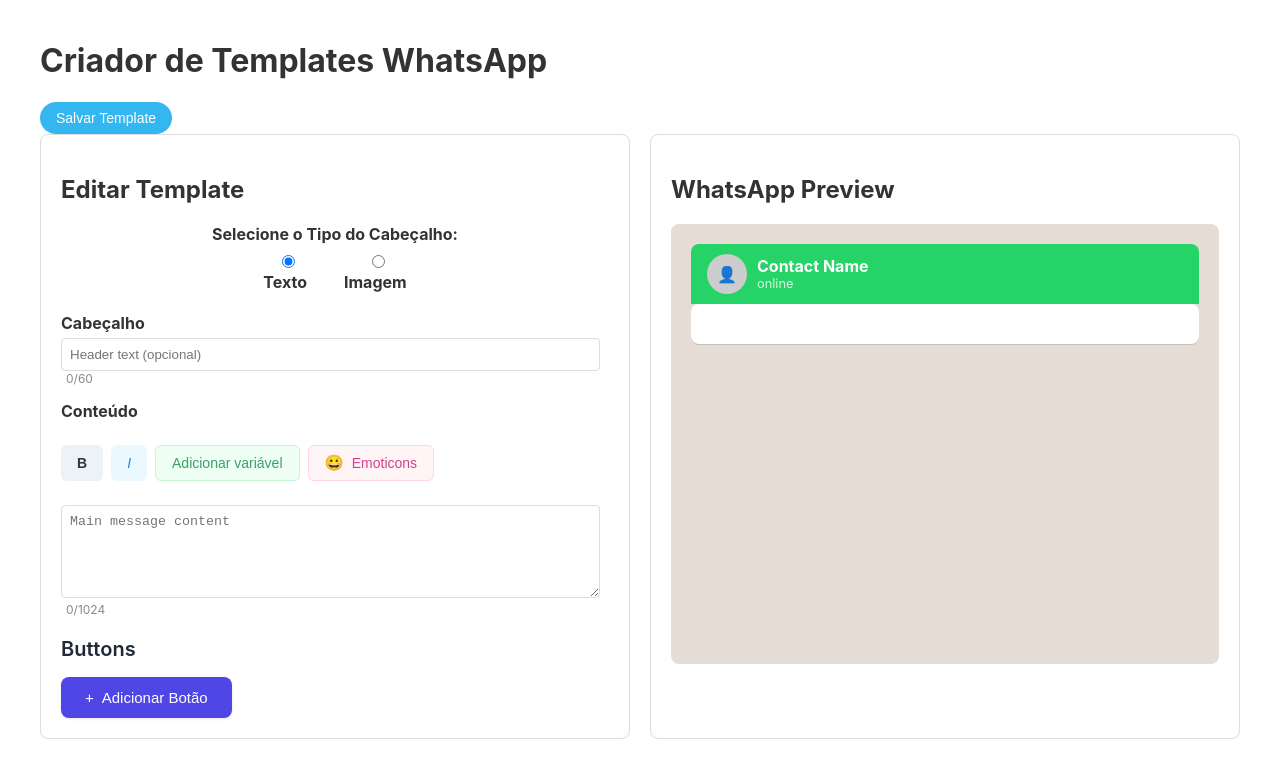
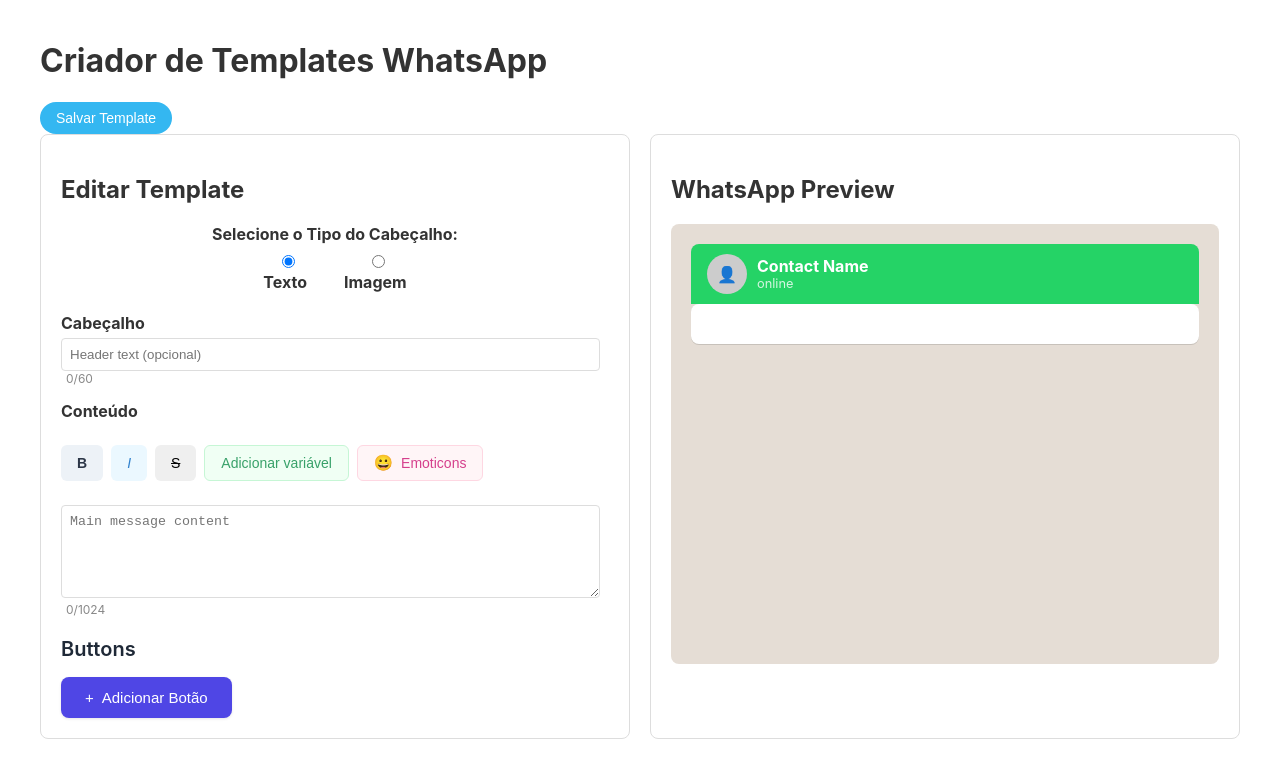
Before and after one commit to evertonzauso777/whatsapp-review, a React (Create React App) app: page / in a window 1280 px wide. Shown: the top 778 px of the page. Built offline with nearby package versions, Linux system fonts and the light colour scheme.

Commit message:
Melhorias projeto

```diff
--- a/src/components/TemplateEditor.js
+++ b/src/components/TemplateEditor.js
@@ -55,6 +55,8 @@ const TemplateEditor = ({ template, setTemplate }) => {
         formatted = value.slice(0, start) + '*' + value.slice(start, end) + '*' + value.slice(end);
       } else if (format === 'italic') {
         formatted = value.slice(0, start) + '_' + value.slice(start, end) + '_' + value.slice(end);
+      } else if (format === 'strikethrough') {
+        formatted = value.slice(0, start) + '~' + value.slice(start, end) + '~' + value.slice(end);
       }
       setTemplate({ ...template, [field]: formatted });
       setTimeout(() => {
@@ -203,6 +205,15 @@ const TemplateEditor = ({ template, setTemplate }) => {
 
           <button
             type="button"
+            onClick={() => insertFormatting('strikethrough')}
+            className="format-button strikethrough-button"
+            aria-label="Tachado"
+           >
+            <s>S</s>
+          </button>
+
+          <button
+            type="button"
             onClick={() => insertNextVariableFull('body')}
             className="format-button variable-button"
           >
--- a/src/components/WhatsAppPreview.js
+++ b/src/components/WhatsAppPreview.js
@@ -8,8 +8,9 @@ const WhatsAppPreview = ({ template }) => {
 
   function formatWhatsAppText(text) {
     let formatted = text
-      .replace(/\*(.*?)\*/g, '<b>$1</b>')      // Negrito
-      .replace(/_(.*?)_/g, '<i>$1</i>');       // Itálico
+      .replace(/\*(.*?)\*/g, '<b>$1</b>')    // Negrito
+      .replace(/_(.*?)_/g, '<i>$1</i>')      // Itálico
+       .replace(/~(.*?)~/g, '<s>$1</s>');    // Tachado
     return formatted;
   }
 
```
